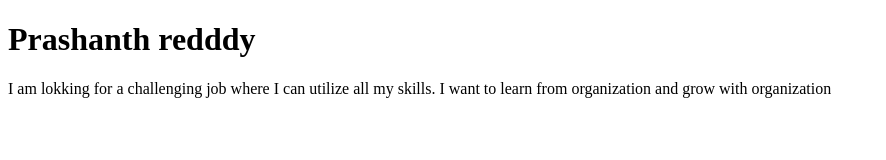
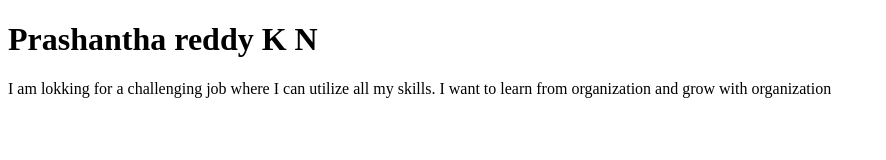
Before and after one commit to Reddy8129/learning-git, a plain HTML site: page home.html in a window 1280 px wide. Shown: the whole page, without its empty margins (0-886 px from the left). Drawn offline with Linux system fonts and the light colour scheme.

Commit message:
Updated home h1

```diff
--- a/home.html
+++ b/home.html
@@ -4,7 +4,7 @@
     <title>welcome</title>
 </head>
 <body>
-    <h1>Prashanth redddy</h1>
+    <h1>Prashantha reddy K N</h1>
     <p>I am lokking for a challenging job where I can utilize all my skills. I want to learn from organization and grow with organization</p>
 </body>
 </html>
```
